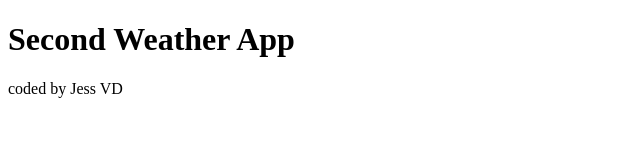
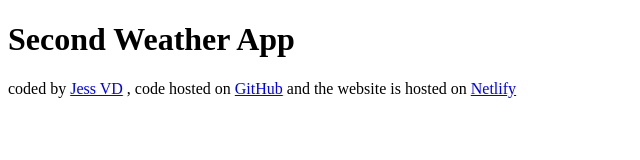
Before and after one commit to jessvandoni/JessMeteo, a plain HTML site: page index.html in a window 1280 px wide. Shown: the whole page, without its empty margins (0-640 px from the left). Drawn offline with Linux system fonts and the light colour scheme.

Commit message:
Added links to the footer

```diff
--- a/index.html
+++ b/index.html
@@ -8,6 +8,17 @@
   </head>
   <body>
     <h1>Second Weather App</h1>
-    <footer>coded by Jess VD</footer>
+    <footer>
+      coded by
+      <a href="https://github.com/jessvandoni/" target="_blank"> Jess VD</a> ,
+      code hosted on
+      <a
+        href="https://github.com/jessvandoni/JessMeteo/tree/main"
+        target="_blank"
+        >GitHub</a
+      >
+      and the website is hosted on
+      <a href="https://jessmateo.netlify.app/" target="_blank">Netlify</a>
+    </footer>
   </body>
 </html>
```
